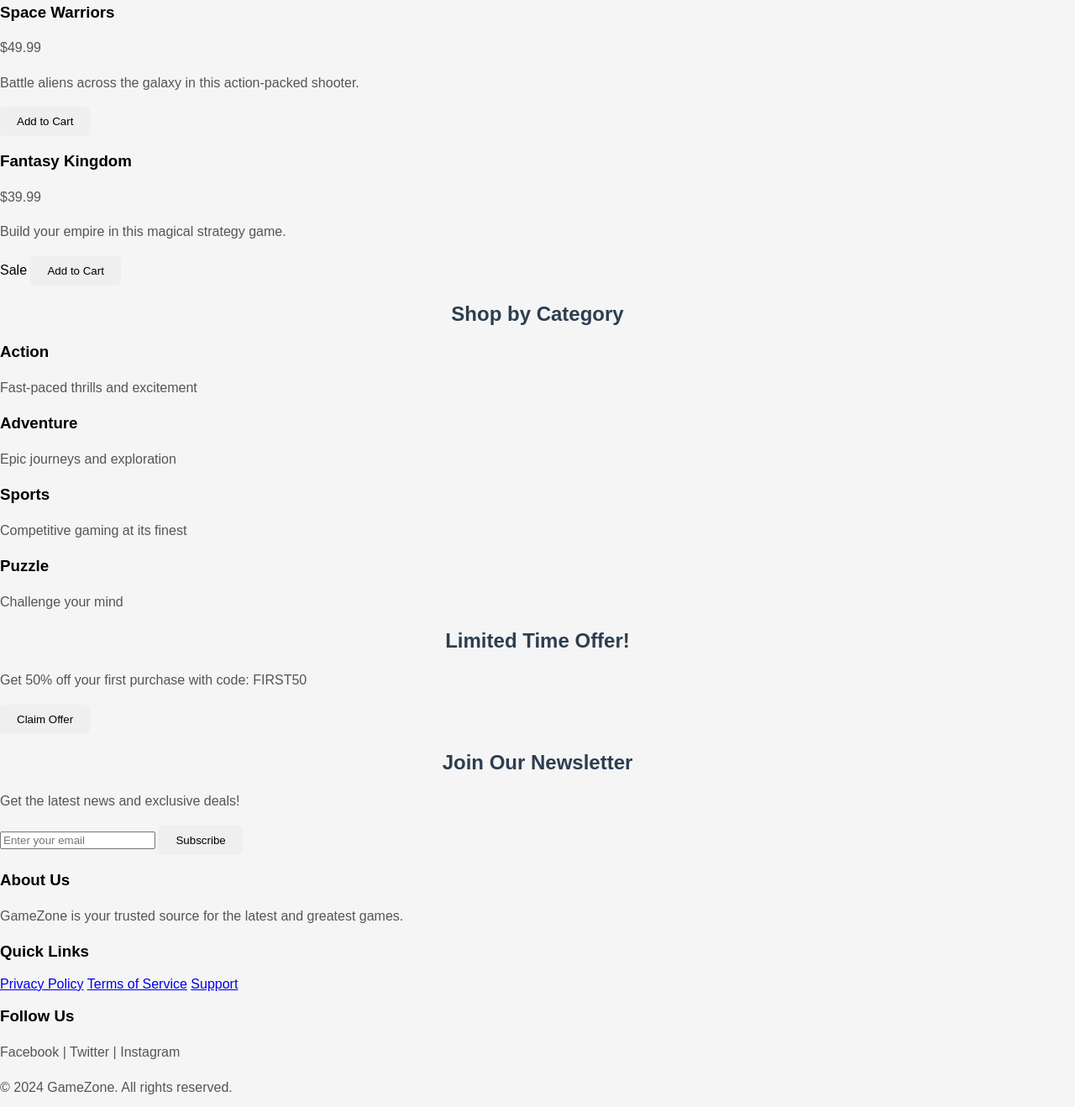
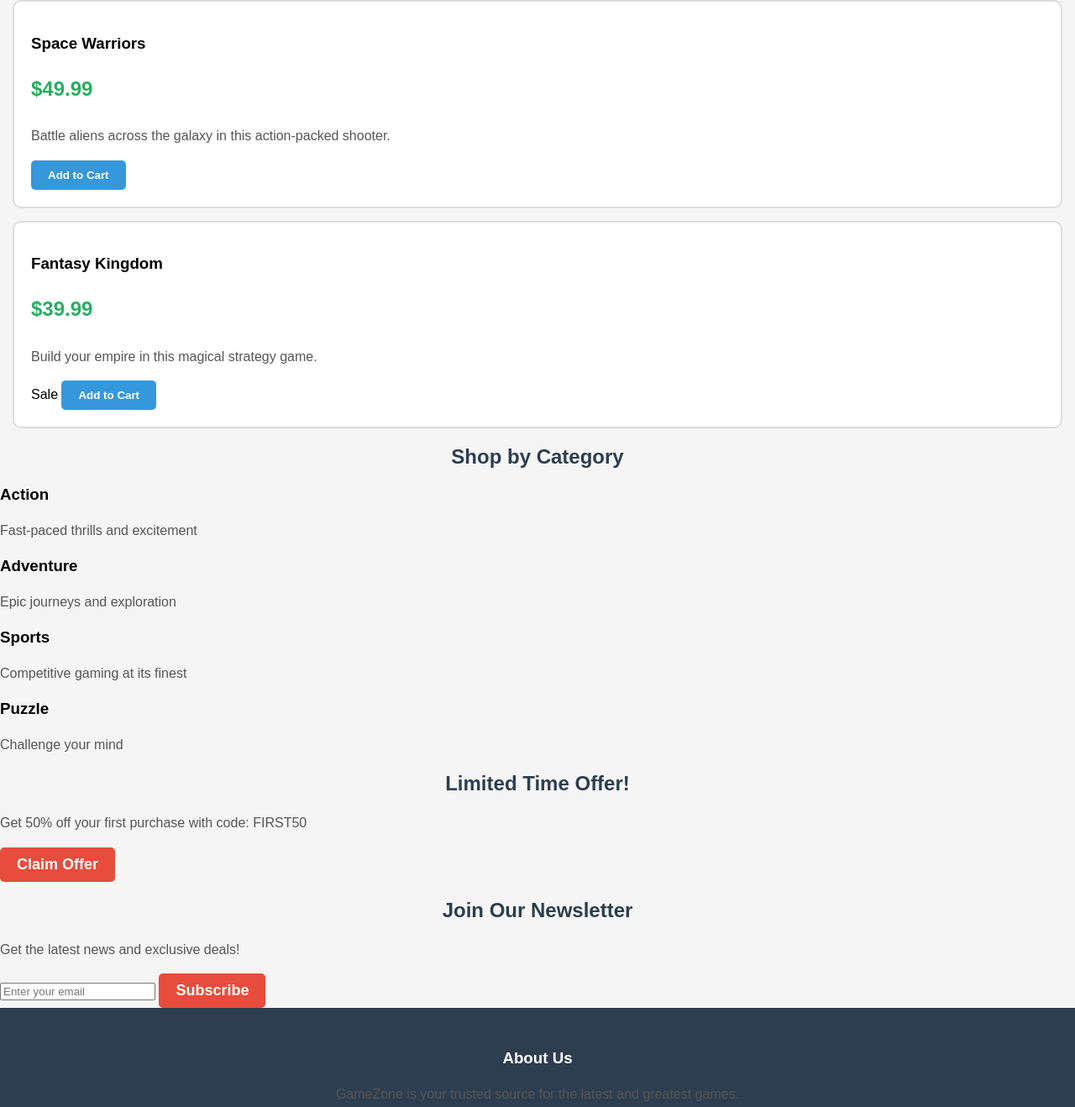
Before and after one commit to jacbob14/Unit2-CSS, a plain HTML site: page L02-CSS-Selectors/Part1-Simple-Selectors/simple_selectors.html in a window 1280 px wide. Shown: the part 744-2062 px from the top of the page at 84% size. Drawn offline with Linux system fonts and the light colour scheme.

Commit message:
10/15 - Simple Selectors Complete

```diff
--- a/L02-CSS-Selectors/Part1-Simple-Selectors/simple_selectors.html
+++ b/L02-CSS-Selectors/Part1-Simple-Selectors/simple_selectors.html
@@ -47,56 +47,56 @@
             <!-- TODO: Add class="badge" to span -->
             <span>Featured</span>
             <!-- TODO: Add class="btn" to button -->
-            <button>Add to Cart</button>
+            <button class="btn">Add to Cart</button>
         </div>
 
         <!-- TODO: Add class="game-card" to this div -->
-        <div>
+        <div class="game-card">
             <h3>Space Warriors</h3>
             <!-- TODO: Add class="price" to this paragraph -->
-            <p>$49.99</p>
+            <p class="price">$49.99</p>
             <!-- TODO: Add class="description" to this paragraph -->
-            <p>Battle aliens across the galaxy in this action-packed shooter.</p>
+            <p class="description">Battle aliens across the galaxy in this action-packed shooter.</p>
             <!-- TODO: Add class="btn" to button -->
-            <button>Add to Cart</button>
+            <button class="btn">Add to Cart</button>
         </div>
 
         <!-- TODO: Add class="game-card sale" to this div (2 classes!) -->
-        <div>
+        <div class="game-card sale">
             <h3>Fantasy Kingdom</h3>
             <!-- TODO: Add class="price" to this paragraph -->
-            <p>$39.99</p>
+            <p class="price">$39.99</p>
             <!-- TODO: Add class="description" to this paragraph -->
-            <p>Build your empire in this magical strategy game.</p>
+            <p class="description">Build your empire in this magical strategy game.</p>
             <!-- TODO: Add class="badge" to span -->
-            <span>Sale</span>
+            <span class="badge">Sale</span>
             <!-- TODO: Add class="btn" to button -->
-            <button>Add to Cart</button>
+            <button class="btn">Add to Cart</button>
         </div>
     </section>
 
     <!-- CATEGORIES SECTION -->
     <!-- TODO: Add id="categories" to section -->
-    <section>
+    <section id="categories">
         <h2>Shop by Category</h2>
 
         <!-- TODO: Add class="category-box" to each div below -->
-        <div>
+        <div class="category-box">
             <h3>Action</h3>
             <p>Fast-paced thrills and excitement</p>
         </div>
 
-        <div>
+        <div class="category-box">
             <h3>Adventure</h3>
             <p>Epic journeys and exploration</p>
         </div>
 
-        <div>
+        <div class="category-box">
             <h3>Sports</h3>
             <p>Competitive gaming at its finest</p>
         </div>
 
-        <div>
+        <div class="category-box">
             <h3>Puzzle</h3>
             <p>Challenge your mind</p>
         </div>
@@ -104,35 +104,35 @@
 
     <!-- SPECIAL OFFER -->
     <!-- TODO: Add id="special-offer" to section -->
-    <section>
+    <section id="special-offer">
         <h2>Limited Time Offer!</h2>
         <!-- TODO: Add class="highlight" to this paragraph -->
-        <p>Get 50% off your first purchase with code: FIRST50</p>
+        <p class="highlight">Get 50% off your first purchase with code: FIRST50</p>
         <!-- TODO: Add class="btn btn-primary" to button -->
-        <button>Claim Offer</button>
+        <button class="btn btn-primary">Claim Offer</button>
     </section>
 
     <!-- NEWSLETTER -->
     <!-- TODO: Add id="newsletter" to section -->
-    <section>
+    <section id="newsletter">
         <h2>Join Our Newsletter</h2>
         <p>Get the latest news and exclusive deals!</p>
         <!-- TODO: Add class="input-field" to input -->
-        <input type="email" placeholder="Enter your email">
+        <input type="email" placeholder="Enter your email" class="input-field">
         <!-- TODO: Add class="btn btn-primary" to button -->
-        <button>Subscribe</button>
+        <button class="btn btn-primary">Subscribe</button>
     </section>
 
     <!-- FOOTER -->
     <!-- TODO: Add id="main-footer" to footer -->
-    <footer>
+    <footer id="main-footer">
         <!-- TODO: Add class="footer-section" to each div below -->
-        <div>
+        <div class="footer-section">
             <h3>About Us</h3>
             <p>GameZone is your trusted source for the latest and greatest games.</p>
         </div>
 
-        <div>
+        <div class="footer-section">
             <h3>Quick Links</h3>
             <!-- TODO: Add class="footer-link" to each anchor tag -->
             <a href="#">Privacy Policy</a>
@@ -140,14 +140,14 @@
             <a href="#">Support</a>
         </div>
 
-        <div>
+        <div class="footer-section">
             <h3>Follow Us</h3>
             <!-- TODO: Add class="social" to this paragraph -->
             <p>Facebook | Twitter | Instagram</p>
         </div>
 
         <!-- TODO: Add id="copyright" to this paragraph -->
-        <p>&copy; 2024 GameZone. All rights reserved.</p>
+        <p id="copyright">&copy; 2024 GameZone. All rights reserved.</p>
     </footer>
 </body>
 </html>
```
